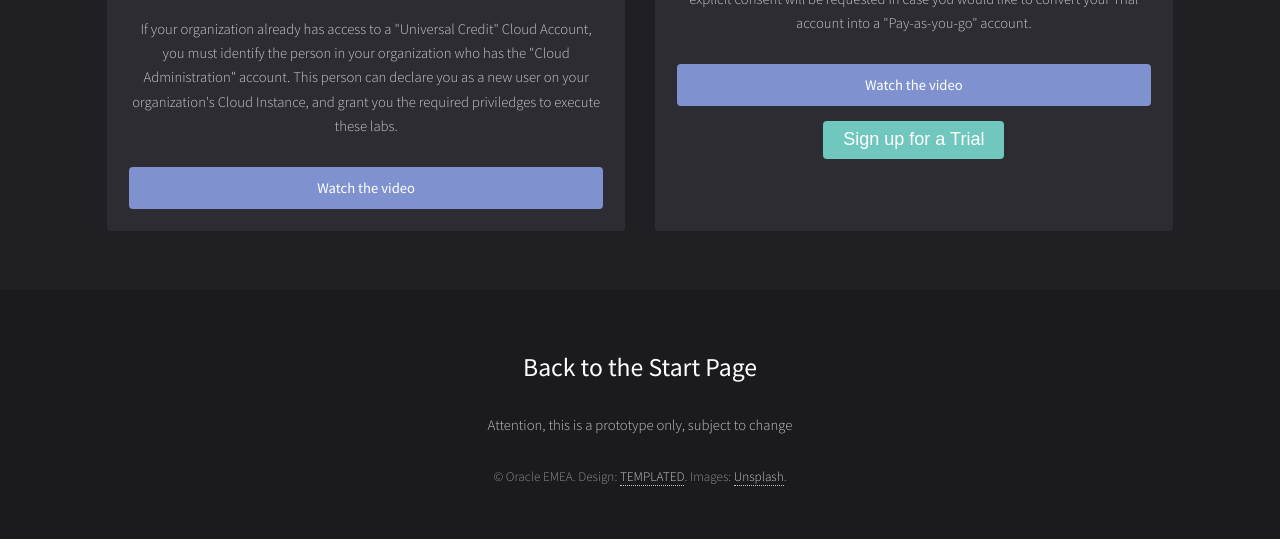
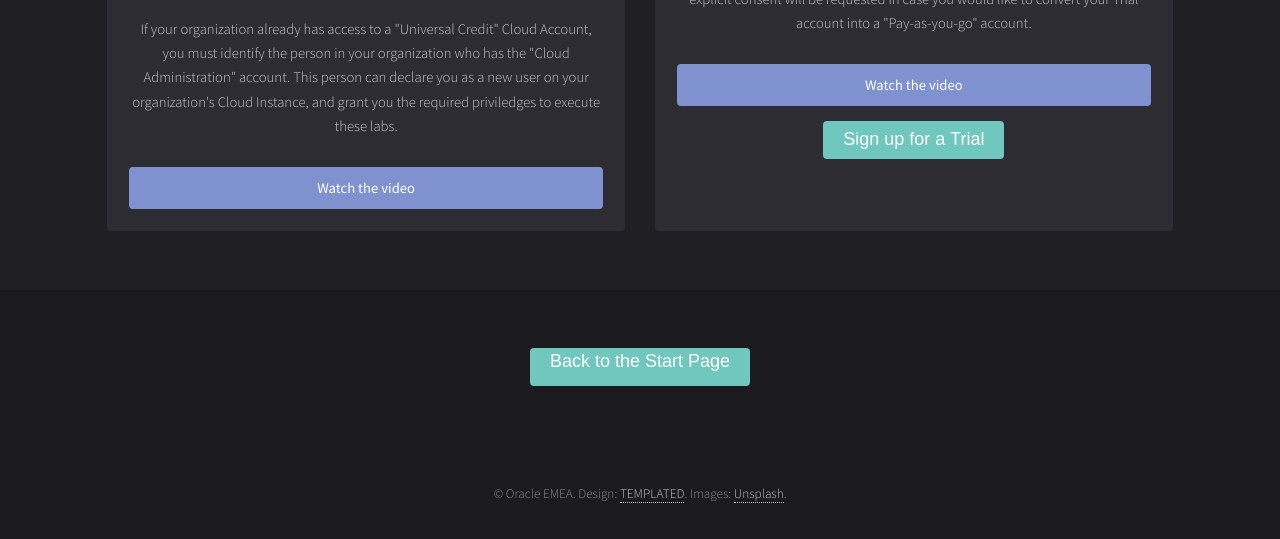
Before and after one commit to CloudTestDrive/CloudTestDrive.github.io, a plain HTML site: page Trial.html in a window 1280 px wide. Shown: the part 1062-1601 px from the top of the page. Drawn offline with Linux system fonts and the light colour scheme.

Commit message:
Update Trial.html
Activate back button on trial page

```diff
--- a/Trial.html
+++ b/Trial.html
@@ -74,10 +74,14 @@ onclick="window.location.href='https://myservices.us.oraclecloud.com/mycloud/sig
     <!-- Footer -->
     <footer id="footer">
       <div class="inner">
-        <div class="thumbnails">
-          <h2>Back to the Start Page </h2>
-        </div>
-        <p>Attention, this is a prototype only, subject to change</p>
+        <div class="thumbnails"> <button type="button"
+            onclick="window.location.href='index.html'">
+            <h3>Back to the Start Page </h3>
+          </button> </div>
+        <br>
+        <br>
+        <br>
+        <br>
         <p class="copyright">© Oracle EMEA. Design: <a
             href="https://templated.co">TEMPLATED</a>. Images: <a
             href="https://unsplash.com/">Unsplash</a>.</p>
```
